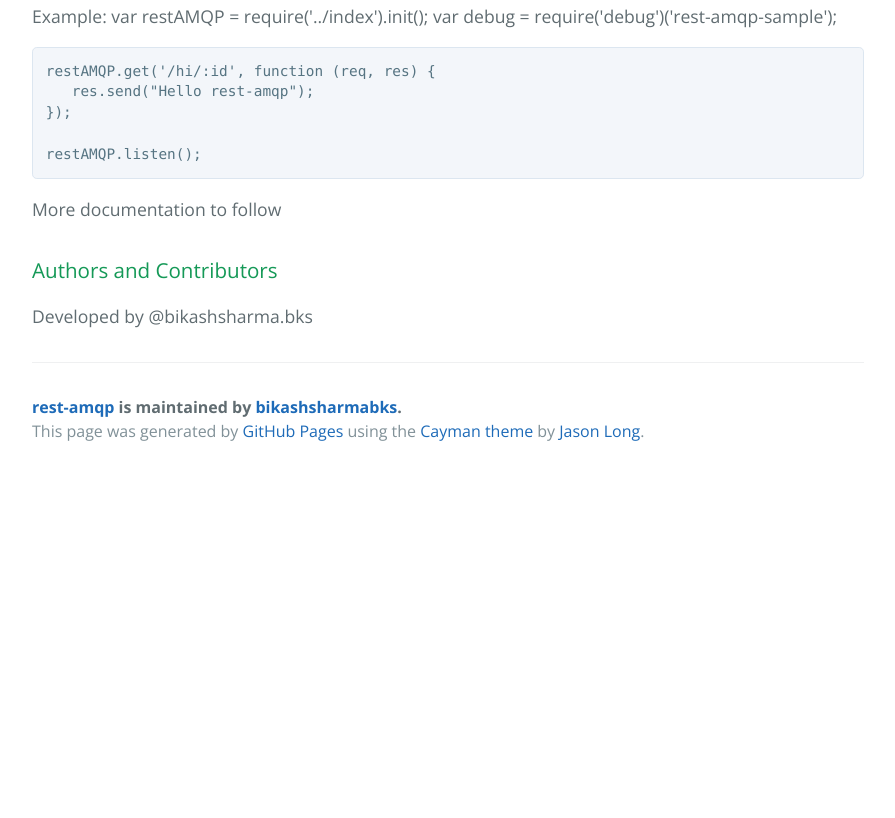
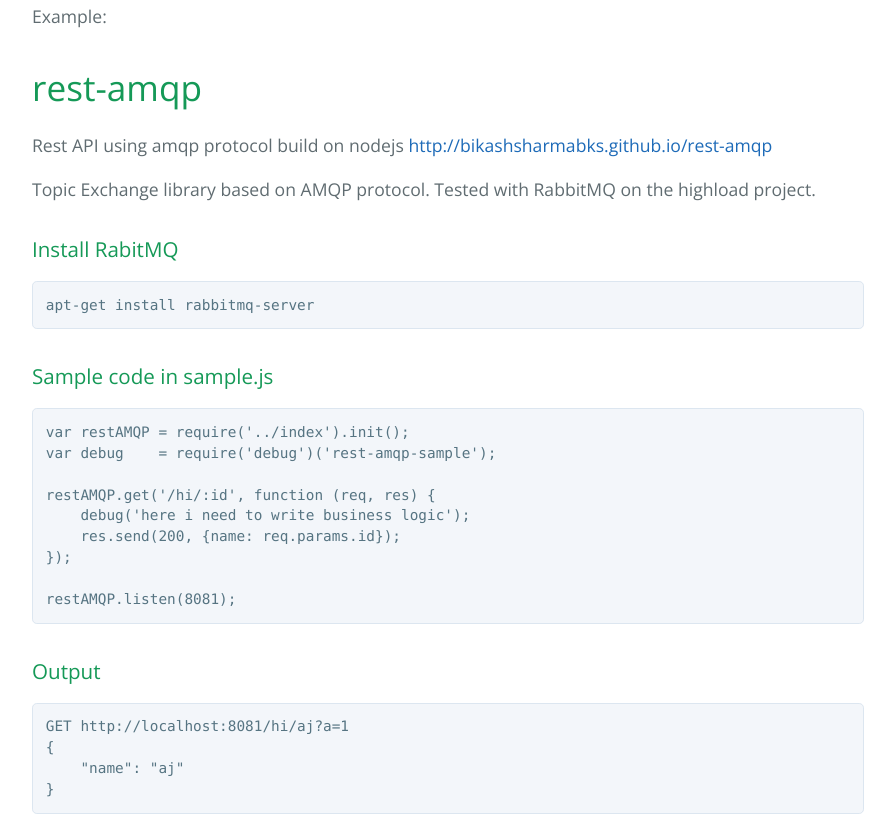
Before and after one commit to bikashsharmabks/rest-amqp, a plain HTML site: page index.html in a window 1280 px wide. Shown: the part 612-1430 px from the top of the page, without its empty margins (192-1087 px from the left). Before the commit the page ends 1087 px from the top, so only its background shows below. Drawn offline with nearby package versions, Linux system fonts and the light colour scheme.

Commit message:
Create gh-pages branch via GitHub

```diff
--- a/index.html
+++ b/index.html
@@ -28,18 +28,45 @@
 npm install --save rest-amqp
 </code></pre>
 
-<p>Example:
-    var restAMQP = require('../index').init();
-    var debug    = require('debug')('rest-amqp-sample');</p>
+<p>Example:</p>
 
-<pre><code>restAMQP.get('/hi/:id', function (req, res) {
-   res.send("Hello rest-amqp");
+<h1>
+<a id="rest-amqp" class="anchor" href="#rest-amqp" aria-hidden="true"><span class="octicon octicon-link"></span></a>rest-amqp</h1>
+
+<p>Rest API using amqp protocol build on nodejs
+<a href="http://bikashsharmabks.github.io/rest-amqp">http://bikashsharmabks.github.io/rest-amqp</a></p>
+
+<p>Topic Exchange library based on AMQP protocol.
+Tested with RabbitMQ on the highload project.</p>
+
+<h3>
+<a id="install-rabitmq" class="anchor" href="#install-rabitmq" aria-hidden="true"><span class="octicon octicon-link"></span></a>Install RabitMQ</h3>
+
+<pre><code>apt-get install rabbitmq-server
+</code></pre>
+
+<h3>
+<a id="sample-code-in-samplejs" class="anchor" href="#sample-code-in-samplejs" aria-hidden="true"><span class="octicon octicon-link"></span></a>Sample code in sample.js</h3>
+
+<pre><code>var restAMQP = require('../index').init();
+var debug    = require('debug')('rest-amqp-sample');
+
+restAMQP.get('/hi/:id', function (req, res) {
+    debug('here i need to write business logic');
+    res.send(200, {name: req.params.id});
 });
 
-restAMQP.listen();
+restAMQP.listen(8081);
 </code></pre>
 
-<p>More documentation to follow</p>
+<h3>
+<a id="output" class="anchor" href="#output" aria-hidden="true"><span class="octicon octicon-link"></span></a>Output</h3>
+
+<pre><code>GET http://localhost:8081/hi/aj?a=1
+{
+    "name": "aj"
+}
+</code></pre>
 
 <h3>
 <a id="authors-and-contributors" class="anchor" href="#authors-and-contributors" aria-hidden="true"><span class="octicon octicon-link"></span></a>Authors and Contributors</h3>
--- a/params.json
+++ b/params.json
@@ -1 +1 @@
-{"name":"rest-amqp","tagline":"Rest API using amqp protocol for NodeJS. Tested on RabbitMQ","body":"## \"rest-amqp is Rest API using amqp protocol for NodeJS. Quicky build micro-services over it\"\r\n***\r\n    apt-get install rabbitmq-server\r\n    npm install --save rest-amqp\r\n\r\nExample:\r\n    var restAMQP = require('../index').init();\r\n    var debug    = require('debug')('rest-amqp-sample');\r\n\r\n    restAMQP.get('/hi/:id', function (req, res) {\r\n       res.send(\"Hello rest-amqp\");\r\n    });\r\n\r\n    restAMQP.listen();\r\n\r\nMore documentation to follow\r\n\r\n### Authors and Contributors\r\nDeveloped by @bikashsharma.bks","google":"","note":"Don't delete this file! It's used internally to help with page regeneration."}
+{"name":"rest-amqp","tagline":"Rest API using amqp protocol for NodeJS. Tested on RabbitMQ","body":"## \"rest-amqp is Rest API using amqp protocol for NodeJS. Quicky build micro-services over it\"\r\n***\r\n    apt-get install rabbitmq-server\r\n    npm install --save rest-amqp\r\n\r\nExample:\r\n# rest-amqp\r\nRest API using amqp protocol build on nodejs\r\nhttp://bikashsharmabks.github.io/rest-amqp\r\n\r\nTopic Exchange library based on AMQP protocol.\r\nTested with RabbitMQ on the highload project.\r\n\r\n\r\n###Install RabitMQ\r\n    apt-get install rabbitmq-server\r\n\r\n###Sample code in sample.js\r\n    var restAMQP = require('../index').init();\r\n    var debug    = require('debug')('rest-amqp-sample');\r\n\r\n    restAMQP.get('/hi/:id', function (req, res) {\r\n        debug('here i need to write business logic');\r\n        res.send(200, {name: req.params.id});\r\n    });\r\n    \r\n    restAMQP.listen(8081);\r\n\r\n###Output\r\n    GET http://localhost:8081/hi/aj?a=1\r\n    {\r\n        \"name\": \"aj\"\r\n    }\r\n\r\n### Authors and Contributors\r\nDeveloped by @bikashsharma.bks","google":"","note":"Don't delete this file! It's used internally to help with page regeneration."}
```
